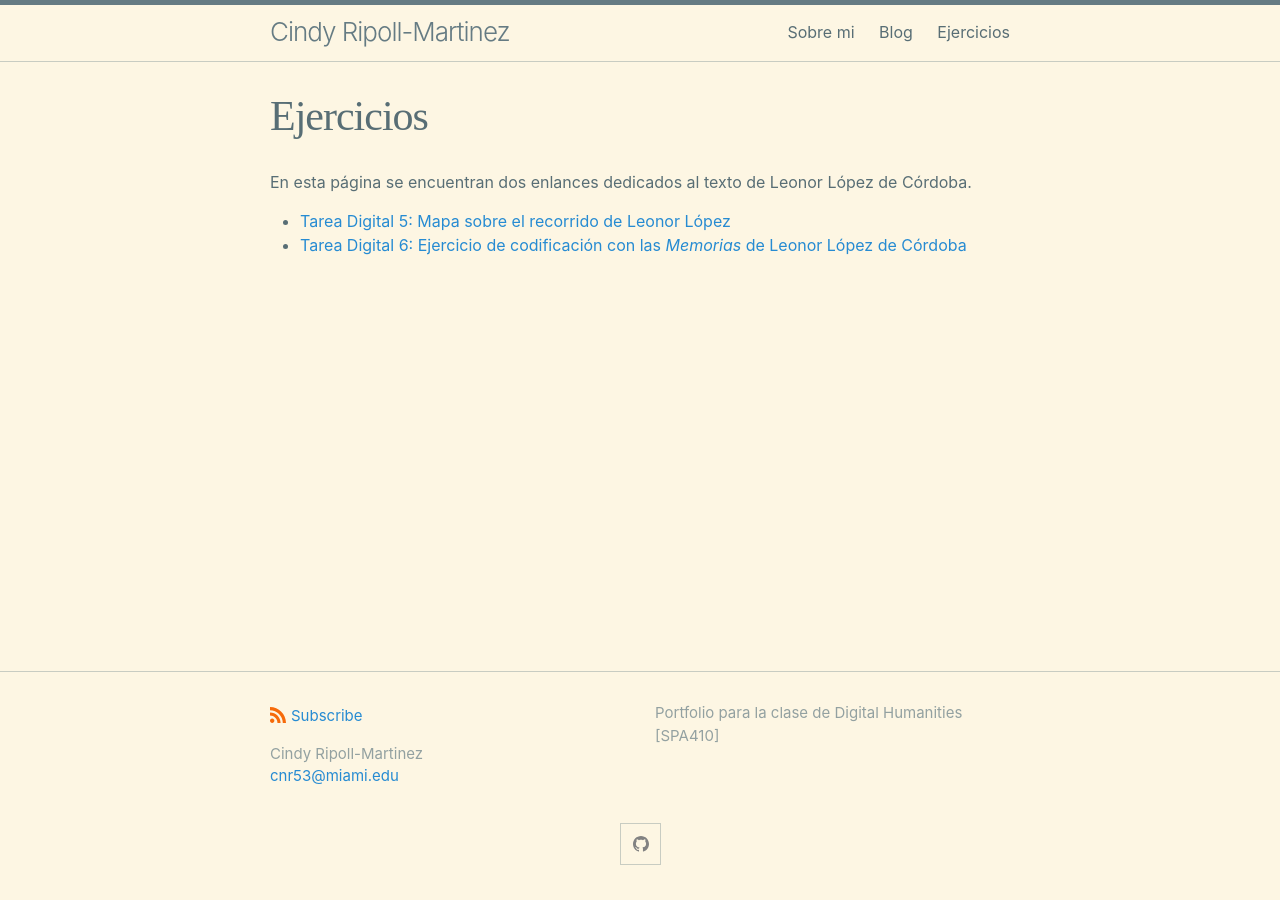
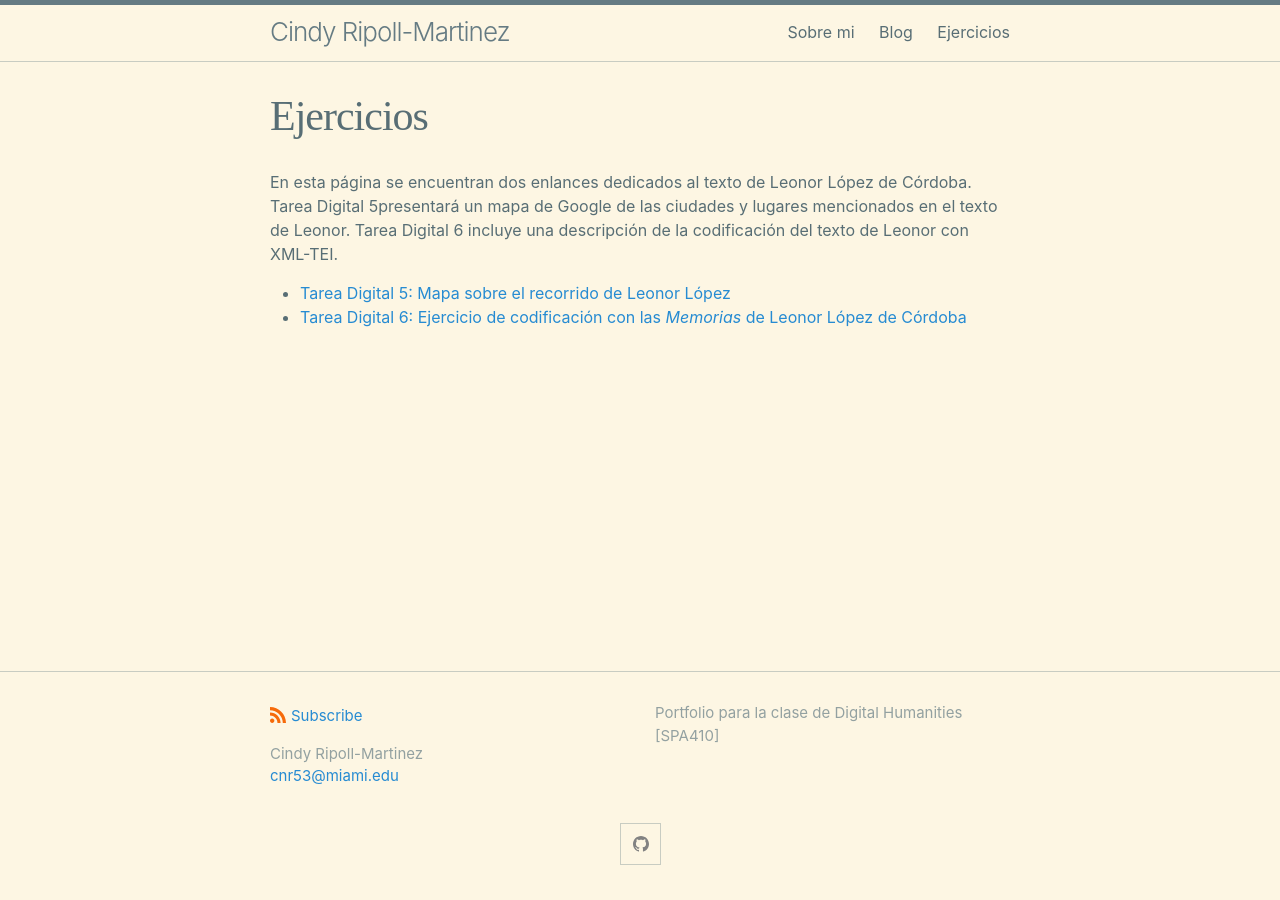
Before and after one commit to cindyripollm/cindyripollm.github.io, a Jekyll site: the page built from ejercicios/index.md, in a window 1280 px wide. Built offline with Jekyll 4.4.1, drawn with Linux system fonts in a browser that asks for light colours.

Commit message:
Update index.md

```diff
--- a/ejercicios/index.md
+++ b/ejercicios/index.md
@@ -3,7 +3,7 @@
 title: Ejercicios
 ---
 
-En esta página se encuentran dos enlances dedicados al texto de Leonor López de Córdoba.
+En esta página se encuentran dos enlances dedicados al texto de Leonor López de Córdoba. Tarea Digital 5presentará un mapa de Google de las ciudades y lugares mencionados en el texto de Leonor. Tarea Digital 6 incluye una descripción de la codificación del texto de Leonor con XML-TEI.
 
 - [Tarea Digital 5: Mapa sobre el recorrido de Leonor López](https://cindyripollm.github.io/ejercicios/mapa.html)
 - [Tarea Digital 6: Ejercicio de codificación con las *Memorias* de Leonor López de Córdoba](https://cindyripollm.github.io/ejercicios/codigo/LLC_memorias.html)
```
